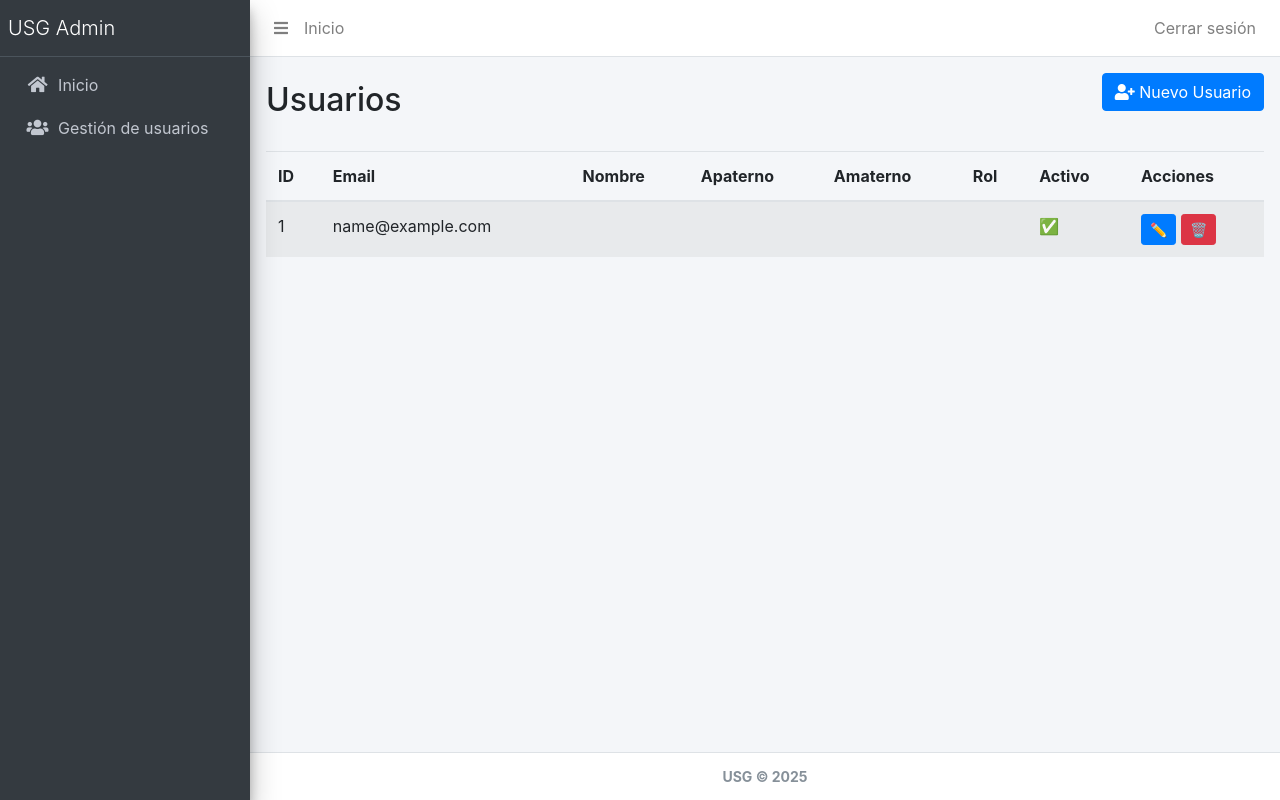
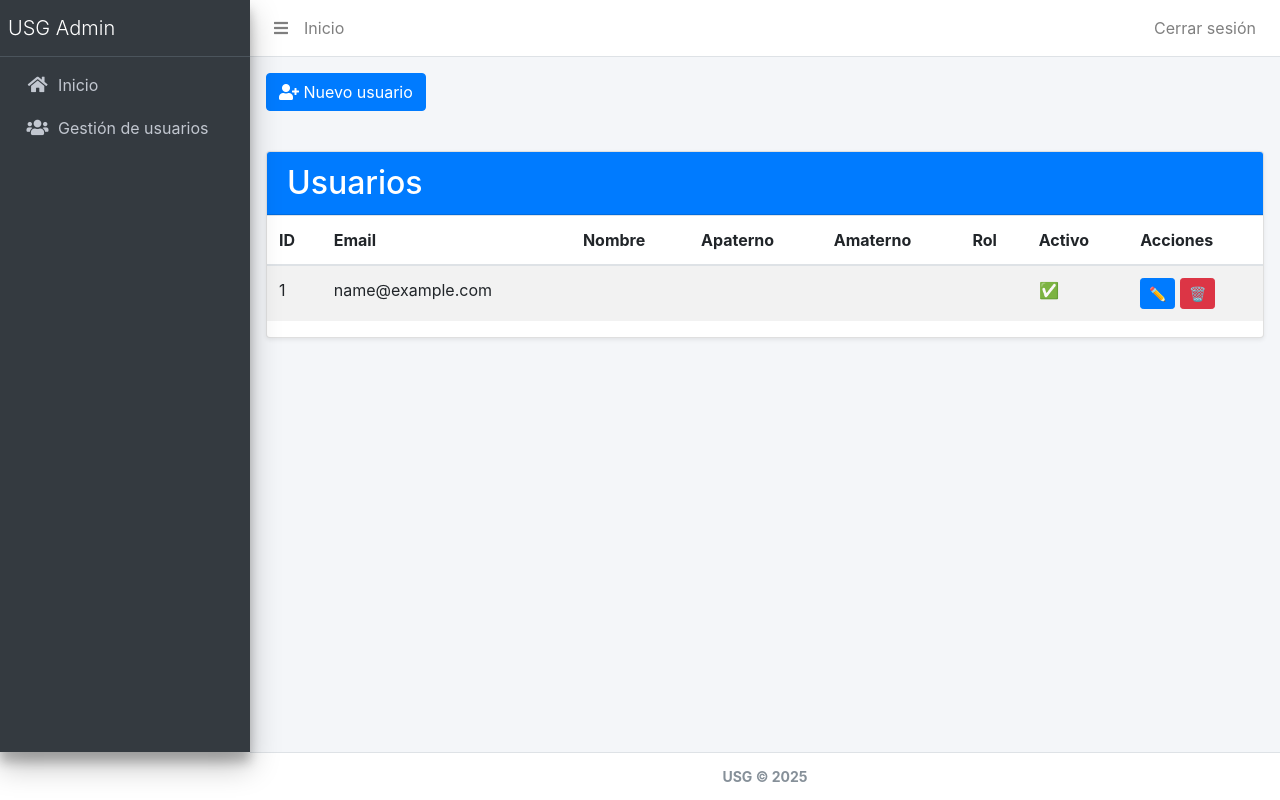
Before and after one commit to Vladimirgro/project_usg, a Django app: page /usuarios/ in a window 1280 px wide. Run offline with Django 5.2, Linux system fonts and the light colour scheme; the visitor is signed in with stand-in values (Sample User, id 1); data comes from the database, SQL or seed files in the repository; some libraries are stand-ins or nearby versions.

Commit message:
Form nuevo usuario y editar con estilos

```diff
--- a/core/forms/forms.py
+++ b/core/forms/forms.py
@@ -3,14 +3,14 @@ from django.contrib.auth.forms import ReadOnlyPasswordHashField
 from core.models.user import CustomUser
 
 class CustomUserCreationForm(forms.ModelForm):
-    password1 = forms.CharField(label="Contraseña", widget=forms.PasswordInput(attrs={'class': 'form-control'}))
-    password2 = forms.CharField(label="Confirmar contraseña", widget=forms.PasswordInput(attrs={'class': 'form-control'}))
+    password1 = forms.CharField(label="Contraseña", widget=forms.PasswordInput(attrs={'class': 'form-control', 'autocomplete': 'new-password'}))
+    password2 = forms.CharField(label="Confirmar contraseña", widget=forms.PasswordInput(attrs={'class': 'form-control', 'autocomplete': 'new-password'}))
 
     class Meta:
         model  = CustomUser
         fields = ["email", "nombre", "apaterno", "amaterno", "rol"]
         widgets = {
-            'email': forms.EmailInput(attrs={'class': 'form-control', 'required': True}),
+            'email': forms.EmailInput(attrs={'class': 'form-control', 'required': True, 'autocomplete': 'off'}),
             'nombre': forms.TextInput(attrs={'class': 'form-control', 'required': True}),
             'apaterno': forms.TextInput(attrs={'class': 'form-control', 'required': True}),
             'amaterno': forms.TextInput(attrs={'class': 'form-control', 'required': True}),
--- a/core/urls.py
+++ b/core/urls.py
@@ -2,6 +2,8 @@ from django.contrib import admin
 from django.urls import path
 from core.views.auth_views import CustomLoginView, CustomLogoutView
 from core.views.dashboard import DashboardHomeView
+
+from core.views.user_views import create_user_ajax
 
 from core.views.user_views import (
     UserListView, UserCreateView, UserUpdateView, UserDeleteView
@@ -22,4 +24,5 @@ urlpatterns += [
     path("usuarios/nuevo/", UserCreateView.as_view(), name="user_create"),
     path("usuarios/<int:pk>/editar/", UserUpdateView.as_view(), name="user_update"),
     path("usuarios/<int:pk>/eliminar/", UserDeleteView.as_view(), name="user_delete"),
+    path('usuarios/crear/', create_user_ajax, name='user_create_ajax'),
 ]
--- a/core/views/user_views.py
+++ b/core/views/user_views.py
@@ -5,11 +5,27 @@ from django.contrib.auth.mixins import LoginRequiredMixin, PermissionRequiredMix
 from django.urls import reverse_lazy
 
 
+from django.http import JsonResponse
+from django.views.decorators.csrf import csrf_exempt
+from django.views.decorators.http import require_POST
+
+
 from core.models.user import CustomUser
 from core.forms.forms import (        # ajusta import si tus forms viven en otro módulo
     CustomUserCreationForm,
     CustomUserChangeForm,
 )
+
+
+@require_POST
+def create_user_ajax(request):
+    form = CustomUserCreationForm(request.POST)
+    if form.is_valid():
+        form.save()
+        return JsonResponse({'success': True, 'message': 'Usuario creado exitosamente'})
+    else:
+        errors = form.errors.as_json()
+        return JsonResponse({'success': False, 'errors': errors}, status=400)
 
 # ---- LISTA ----
 class UserListView(LoginRequiredMixin, PermissionRequiredMixin, ListView):
--- a/templates/users/user_form.html
+++ b/templates/users/user_form.html
@@ -35,7 +35,7 @@
               </div>
               <div class="col-md-6 mb-3">
                 <label for="{{ form.apaterno.id_for_label }}" class="form-label">Apellido paterno</label>
-                {{ form.amaterno }}
+                {{ form.apaterno }}
                 <div class="invalid-feedback">Por favor ingresa un apellido válido.</div>
               </div>
               <div class="col-md-6 mb-3">
--- a/templates/users/user_list.html
+++ b/templates/users/user_list.html
@@ -3,17 +3,21 @@
 
 {% block content %}
 <div class="container-fluid px-0">
+
+  <div class="row justify-content-center">
+      <div class="col-lg-12">
         <div class="d-flex justify-content-between align-items-center mb-4">
-    <h2 class="mb-0">Usuarios</h2>
           {% if perms.core.add_customuser %}
-      <!-- <a href="{% url 'user_create' %}" class="btn btn-success">➕ Nuevo usuario</a> -->
-      <button type="button" class="btn btn-primary mb-3" data-toggle="modal" data-target="#userModal">
-        <i class="fas fa-user-plus"></i> Nuevo Usuario
-      </button>
-
+            <a href="{% url 'user_create' %}" class="btn btn-primary mb-3">
+                <i class="fas fa-user-plus"></i> Nuevo usuario
+            </a>
           {% endif %}
         </div>
 
+          <div class="card shadow-sm">
+            <div class="card-header bg-primary text-white">
+                <h2 class="mb-0">Usuarios</h2>
+            </div>
             <div class="table-responsive">
               <table class="table table-striped align-middle">
                 <thead>
@@ -56,42 +60,18 @@
               </table>
             </div>
 
-    <!-- Modal para formulario de usuario -->
-  <div class="modal fade" id="userModal" tabindex="-1" role="dialog" aria-labelledby="userModalLabel" aria-hidden="true">
-    <div class="modal-dialog modal-lg" role="document">
-      <div class="modal-content">
-        <div class="modal-header bg-primary text-white">
-          <h5 class="modal-title" id="userModalLabel">Nuevo usuario</h5>
-          <button type="button" class="close text-white" data-dismiss="modal" aria-label="Cerrar">
-            <span aria-hidden="true">&times;</span>
-          </button>
-        </div>
-        <div class="modal-body">
-          <form id="userFormModal" method="post" novalidate>
-            {% csrf_token %}
-            <div class="row">
-              {% for field in form.visible_fields %}
-                <div class="col-md-6 mb-3">
-                  <label for="{{ field.id_for_label }}">{{ field.label }}</label>
-                  {{ field }}
-                  {% if field.help_text %}
-                    <small class="form-text text-muted">{{ field.help_text }}</small>
-                  {% endif %}
-                  {% for error in field.errors %}
-                    <div class="invalid-feedback d-block">{{ error }}</div>
-                  {% endfor %}
-                </div>
-              {% endfor %}
-            </div>
-            <div class="text-end mt-3">
-              <button type="submit" class="btn btn-success">Guardar</button>
-              <button type="button" class="btn btn-secondary" data-dismiss="modal">Cancelar</button>
-            </div>
-          </form>
+
           </div>
       </div>
+
+
+
+
+
   </div>
+
 </div>
+
 
   {# paginación si configuraste paginate_by #}
   {% if is_paginated %}
```
Lines whose indentation alone changed are shown as unchanged.
